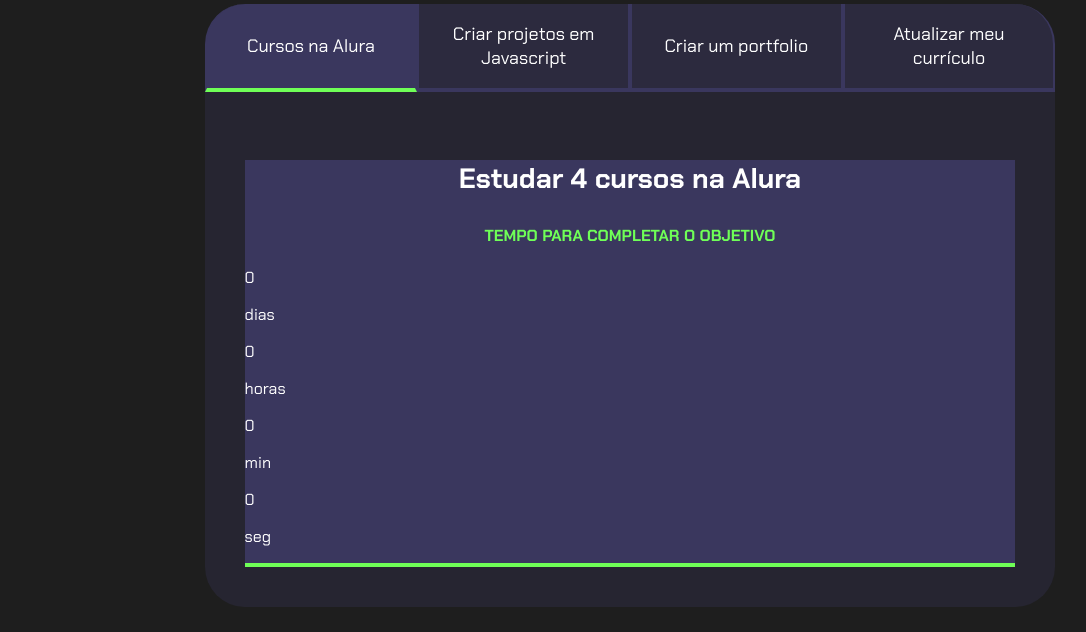
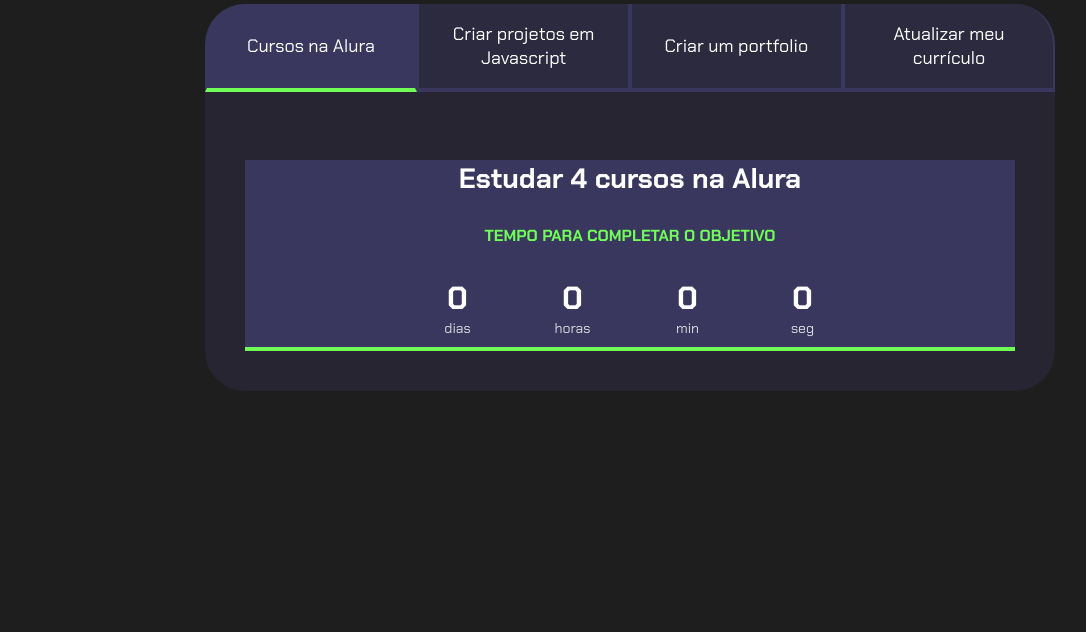
Before and after one commit to RafaelBianchini/tarefa, a plain HTML site: page index.html in a window 1280 px wide. Shown: the part 99-731 px from the top of the page, without its empty margins (10-1096 px from the left). Drawn offline with Linux system fonts and the light colour scheme.

Commit message:
Add files via upload

```diff
--- a/index.html
+++ b/index.html
@@ -18,6 +18,7 @@
                 <button class="botao">Criar um portfolio</button>
                 <button class="botao">Atualizar meu currículo</button>
             </div>
+
             <div class="abas-textos">
                 <div class="aba-conteudo ativo">
                     <h3 class="aba-conteudo-titulo-principal">Estudar 4 cursos na Alura</h3>
@@ -41,7 +42,7 @@
                         </div>
                     </div>
                 </div>
-            </div>
+
                 <div class="aba-conteudo">
                     <h3 class="aba-conteudo-titulo-principal">Criar 5 projetos em Javascript</h3>
                     <h4 class="aba-conteudo-titulo-secundario">Tempo para completar o objetivo</h4>
@@ -64,6 +65,7 @@
                         </div>
                     </div>
                 </div>
+
                 <div class="aba-conteudo">
                     <h3 class="aba-conteudo-titulo-principal">Criar um portfolio com os meus 3 melhores projetos</h3>
                     <h4 class="aba-conteudo-titulo-secundario">Tempo para completar o objetivo</h4>
@@ -86,6 +88,7 @@
                         </div>
                     </div>
                 </div>
+
                 <div class="aba-conteudo">
                     <h3 class="aba-conteudo-titulo-principal">Atualizar meu curriculo com os certificados da Alura</h3>
                     <h4 class="aba-conteudo-titulo-secundario">Tempo para completar o objetivo</h4>
@@ -108,7 +111,7 @@
                         </div>
                     </div>
                 </div>
-        </div>
+            </div> </div>
     </section>
     <script src="main.js"></script>
 </body>
--- a/main.js
+++ b/main.js
@@ -15,10 +15,12 @@
     }
 
     const contadores = document.querySelectorAll(".contador");
-const tempoObjetivo1 = new Date("2024-10-05T00:00:00");
-const tempoObjetivo2 = new Date("2024-12-05T00:00:00");
-const tempoObjetivo3 = new Date("2024-12-30T00:00:00");
-const tempoObjetivo4 = new Date("2025-02-01T00:00:00");
+
+
+const tempoObjetivo1 = new Date("2025-12-05T00:00:00");
+const tempoObjetivo2 = new Date("2025-12-25T00:00:00");
+const tempoObjetivo3 = new Date("2025-01-10T00:00:00");
+const tempoObjetivo4 = new Date("2025-02-15T00:00:00");
 
 const tempos = [tempoObjetivo1, tempoObjetivo2, tempoObjetivo3, tempoObjetivo4];
 
--- a/style.css
+++ b/style.css
@@ -72,7 +72,7 @@
     display:block;
 }
 
-.aba.conteudo{
+.aba-conteudo{
     display:none;
 }
 
@@ -98,3 +98,37 @@
         border-radius: 0 40px 0 0;
     }
 }
+
+
+.contador {
+    display: flex;
+    justify-content: center;
+    gap: 15px;
+    margin-top: 20px;
+}
+
+
+.contador-digito {
+    display: flex;
+    flex-direction: column;
+    align-items: center;
+    background-color: var(--botao-ativo);
+    padding: 10px 15px;
+    border-radius: 8px;
+    min-width: 70px;
+}
+
+
+.contador-digito-numero {
+    font-size: 32px;
+    font-weight: bold;
+    margin: 0;
+}
+
+
+.contador-digito-texto {
+    font-size: 14px;
+    margin: 0;
+    color: var(--branco);
+    opacity: 0.8;
+}
```
Lines whose indentation alone changed are shown as unchanged.
